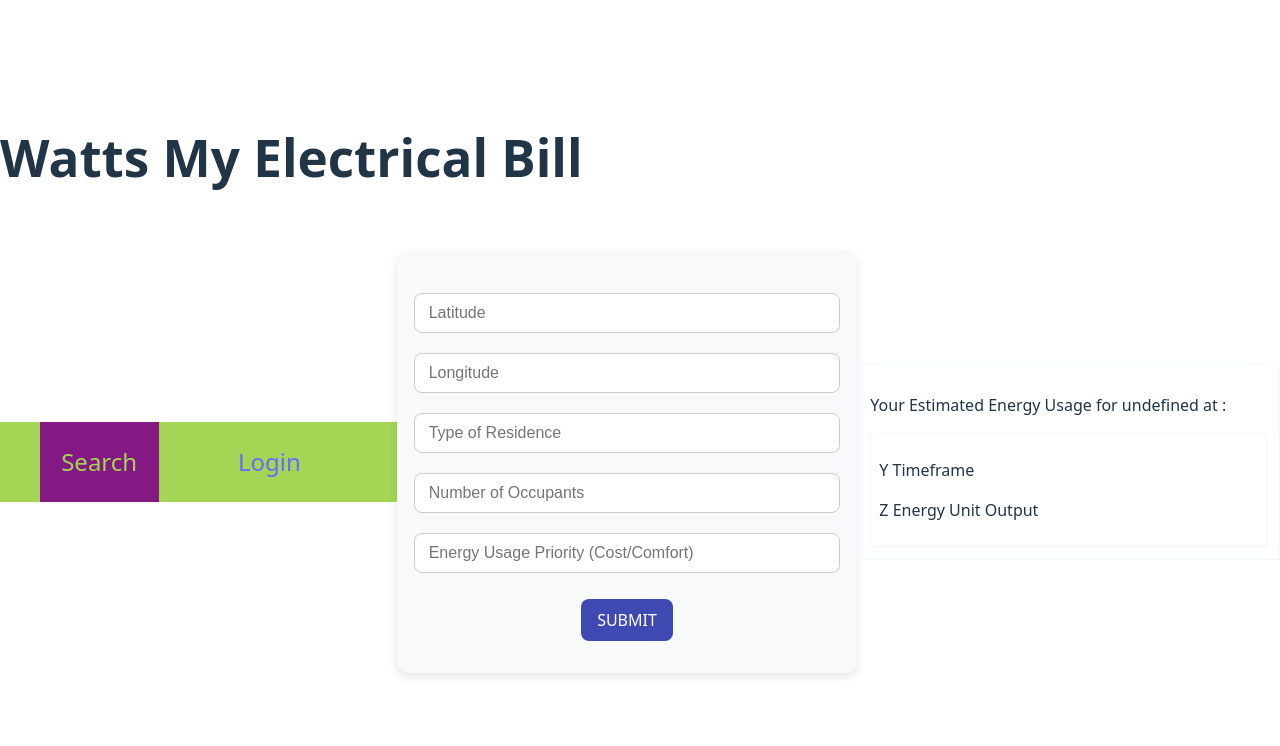
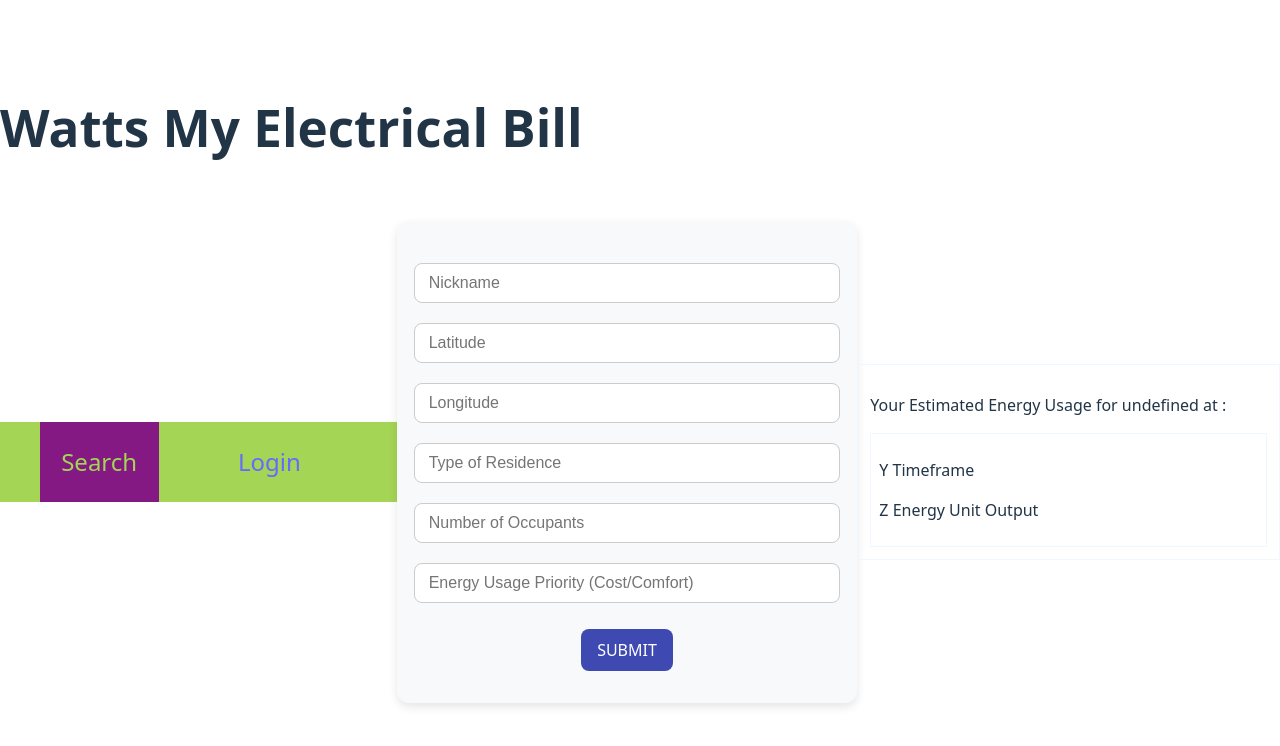
Before and after one commit to mkendall42/Watts-My-Electricity-Bill-FE-updates, a React (Vite) app: page / in a window 1280 px wide. Shown: the top 746 px of the page. Built offline with nearby package versions, Linux system fonts and the light colour scheme.

Commit message:
Fix: nickname is a required param for backend

```diff
--- a/src/SearchContainer/SearchContainer.jsx
+++ b/src/SearchContainer/SearchContainer.jsx
@@ -1,7 +1,8 @@
 import { useState } from 'react';
 import './SearchContainer.css';
 
-const SearchContainer = () => {
+const SearchContainer = ({ setResults }) => {
+	const [nickname, setNickname] = useState('');
   const [lat, setLat] = useState('');
   const [long, setLong] = useState('');
   const [residenceType, setResidenceType] = useState('');
@@ -12,6 +13,7 @@ const SearchContainer = () => {
     event.preventDefault();
 
 		const queryParams = new URLSearchParams({
+			nickname: nickname,
 			latitude: lat,
 			longitude: long,
 			residence_type: residenceType,
@@ -19,21 +21,22 @@ const SearchContainer = () => {
 			efficiency_level: energyUsage
 		}).toString();
 
-		fetch(`http://localhost:3000/api/utilities?${queryParams}`, {
-			method: 'GET',
-			headers: {
-				'Content-Type': 'application/json'
-			}
+		console.log(queryParams)
+
+		fetch(`http://localhost:3000/api/v1/utilities?${queryParams}`, {
 		})
 			.then(response => response.json())
+			.then(data => setResults(data))
 			.then(data => {
 				console.log('Success:', data);
 				clearInput();
 			})
 			.catch(error => console.error('Error:', error));
+
   }
 
   function clearInput() {
+		setNickname('');
     setLat('');
     setLong('');
     setResidenceType('');
@@ -42,7 +45,16 @@ const SearchContainer = () => {
   }
 
   return (
+
     <form onSubmit={submitSearch}>
+      <input
+        type='text'
+        placeholder='Nickname'
+        name='nickname'
+        value={nickname}
+        onChange={e => setNickname(e.target.value)}
+      />
+
       <input
         type='text'
         placeholder='Latitude'
```
